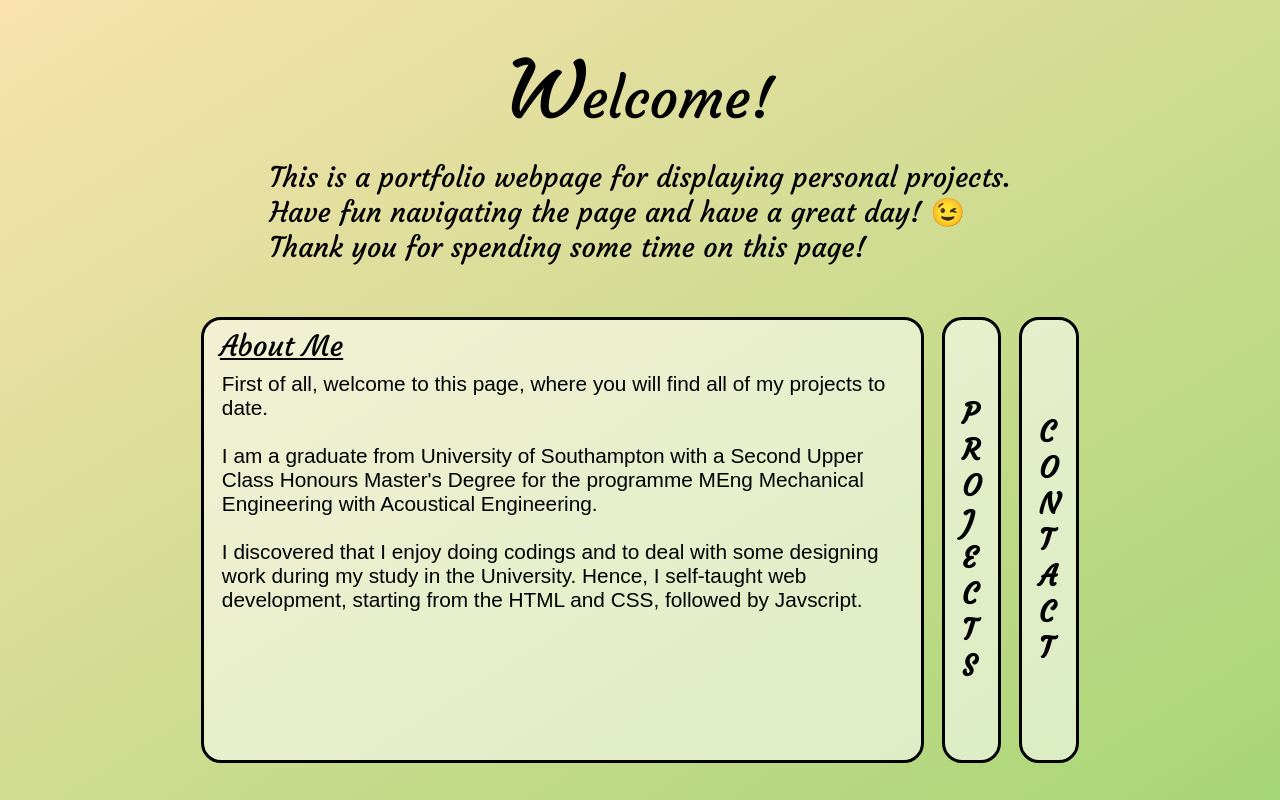
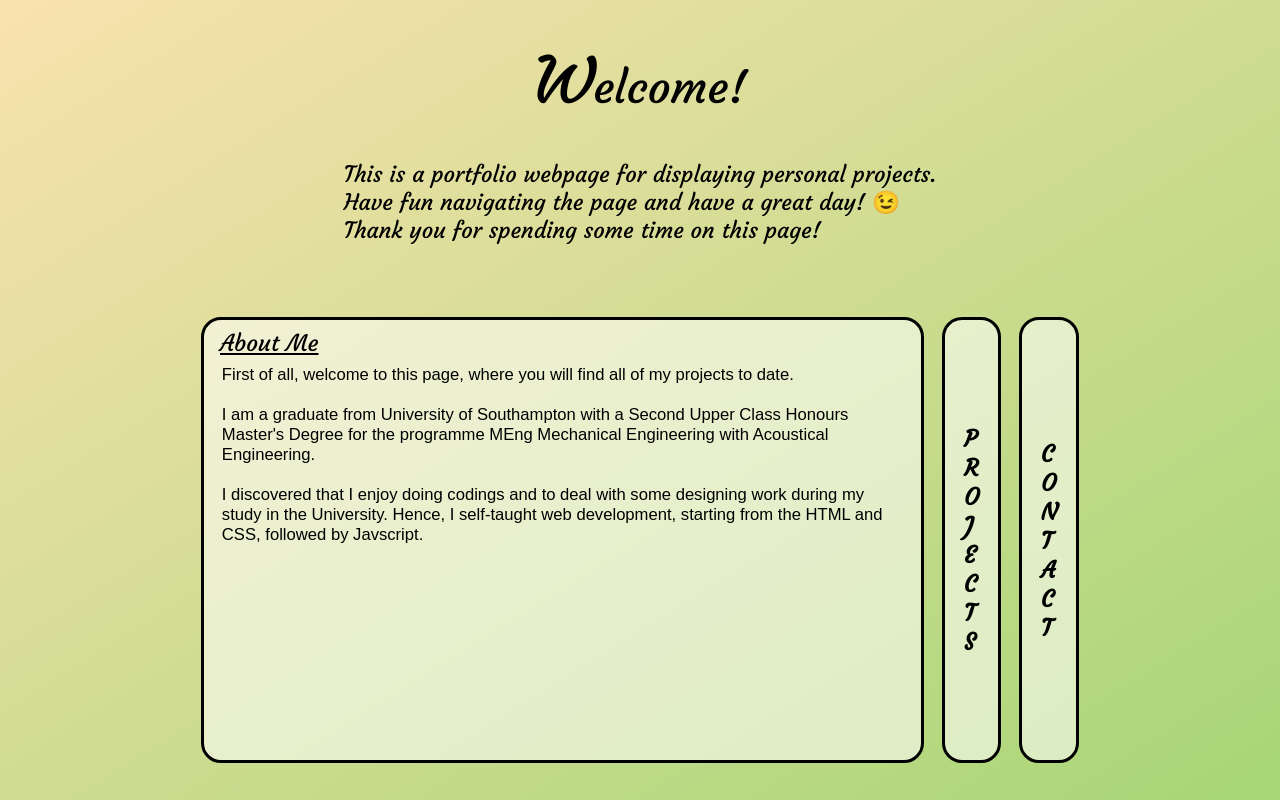
Before and after one commit to Evelyn1302/portfolio, a plain HTML site: page index.html in a window 1280 px wide. Both pictures are taken after a click on the element "About Me". Drawn offline with Linux system fonts and the light colour scheme.

Commit message:
Update landscape_large.css
fixed font scaling

```diff
--- a/styles/landscape_large.css
+++ b/styles/landscape_large.css
@@ -8,16 +8,16 @@
 }
 
 .capital{
-    font-size: 5rem;
+    font-size: 4rem;
 }
 
 .small{
-    font-size: 3.5rem;
+    font-size: 2.8rem;
 }
 
 .description{
     top: 20vh;
-    font-size: 175%;
+    font-size: 140%;
 
     width: 70vw;
     height: 15vh;
@@ -54,21 +54,21 @@
 .about .about_title,
 .projects .projects_title,
 .contact .contact_title{
-    font-size: 180%;
+    font-size: 144%;
     font-weight: 600;
 }
 
 .about_active .about_title,
 .projects_active .projects_title,
 .contact_active .contact_title{
-    font-size: 180%;
+    font-size: 144%;
     margin: 1vh 2vh 1vh 2vh;
 }
 
 .about_content,
 .projects_content,
 .contact_content{
-    font-size: 130%;
+    font-size: 104%;
     margin: 0px 2.5% 1vh 2.5%;
 }
 
```
